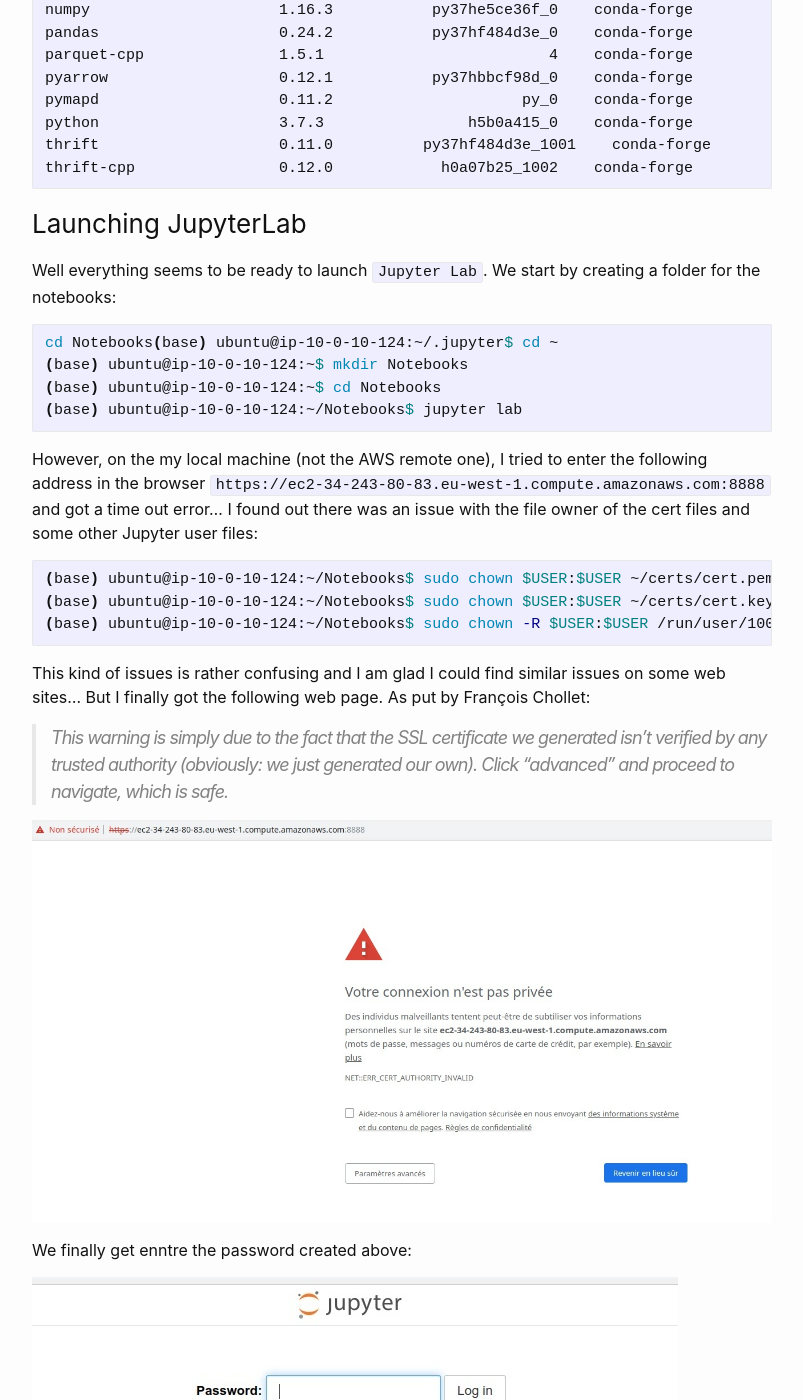
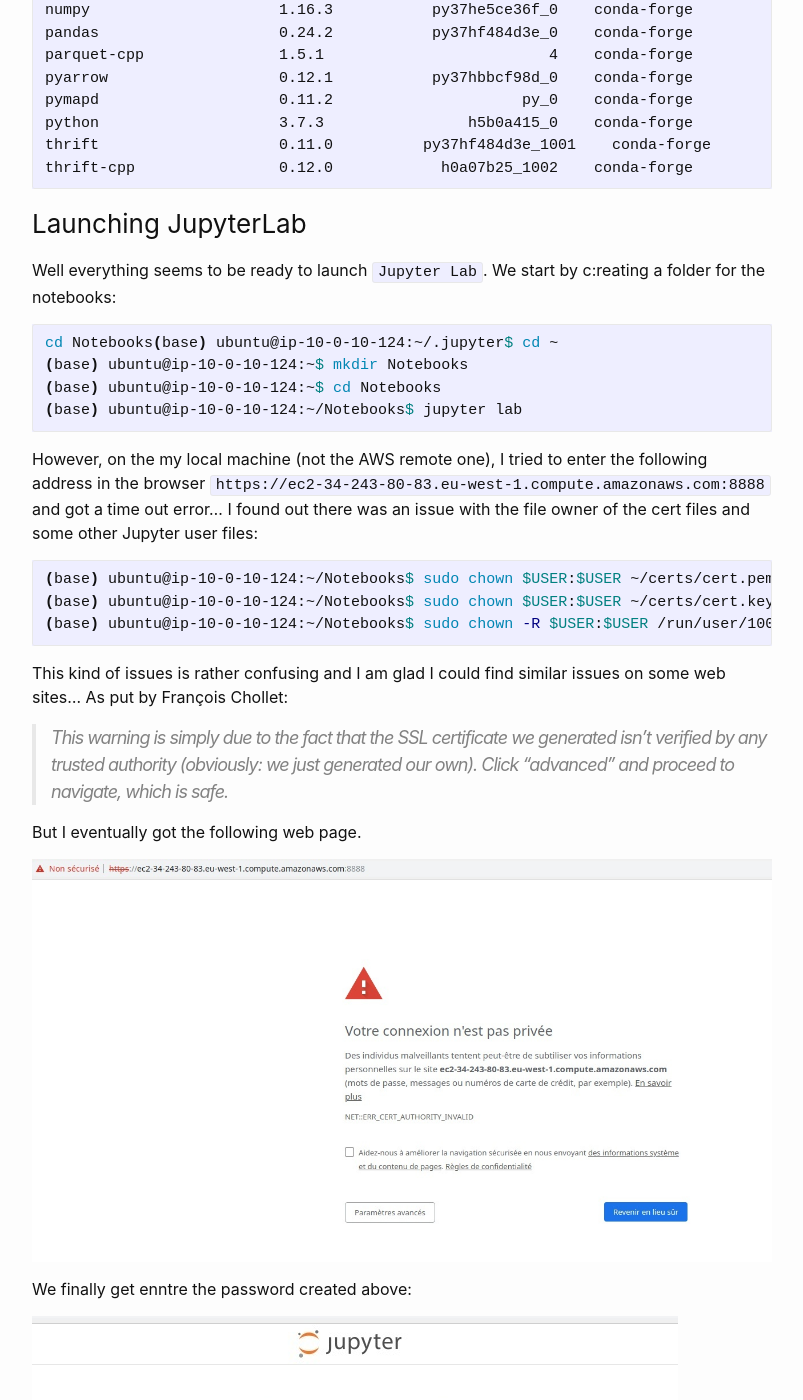
Before and after one commit to aetperf/aetperf.github.io, a Jekyll site: the page built from _posts/2019-05-06-GPU-Analytics-Ep-2,-Load-some-data-from-OmniSci-into-a-GPU-dataframe.md, in a window 1280 px wide and 1400 px high, scrolled down 5946 px. Shown: the whole window, without its empty margins (238-1041 px from the left). Built offline with Jekyll 4.4.1, drawn with Linux system fonts in a browser that asks for light colours.

Commit message:
minor update

````diff
--- a/_posts/2019-05-06-GPU-Analytics-Ep-2,-Load-some-data-from-OmniSci-into-a-GPU-dataframe.md
+++ b/_posts/2019-05-06-GPU-Analytics-Ep-2,-Load-some-data-from-OmniSci-into-a-GPU-dataframe.md
@@ -215,7 +215,7 @@
 
 ### Launching JupyterLab
 
-Well everything seems to be ready to launch `Jupyter Lab`. We start by creating a folder for the notebooks:
+Well everything seems to be ready to launch `Jupyter Lab`. We start by c:reating a folder for the notebooks:
 
 ```bash
 cd Notebooks(base) ubuntu@ip-10-0-10-124:~/.jupyter$ cd ~
@@ -232,9 +232,11 @@
 (base) ubuntu@ip-10-0-10-124:~/Notebooks$ sudo chown -R $USER:$USER /run/user/1000/jupyter/
 ```
 
-This kind of issues is rather confusing and I am glad I could find similar issues on some web sites... But I finally got the following web page. As put by François Chollet:
+This kind of issues is rather confusing and I am glad I could find similar issues on some web sites... As put by François Chollet:
 
 > This warning is simply due to the fact that the SSL certificate we generated isn't verified by any trusted authority (obviously: we just generated our own). Click "advanced" and proceed to navigate, which is safe.
+
+But I eventually got the following web page.
 
 ![Jupyter_01](/img/2019-05-06_01/20190506_jupyter_01.jpg)
 
````
